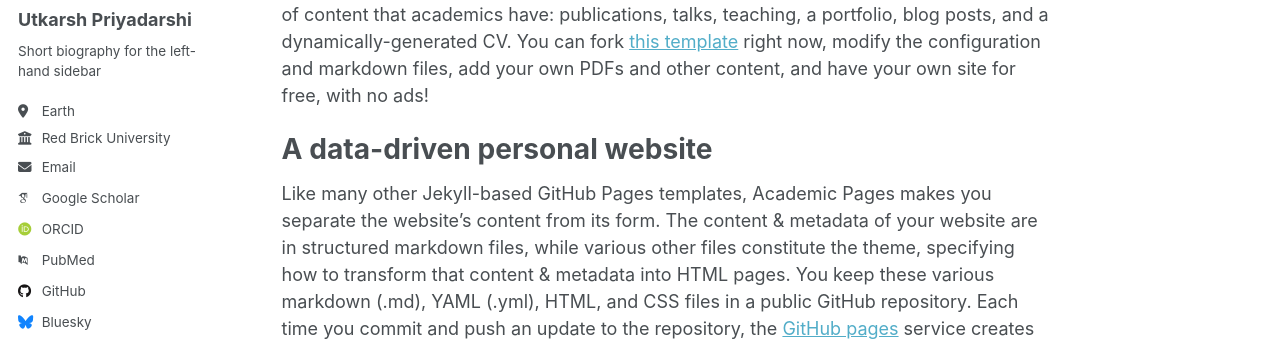
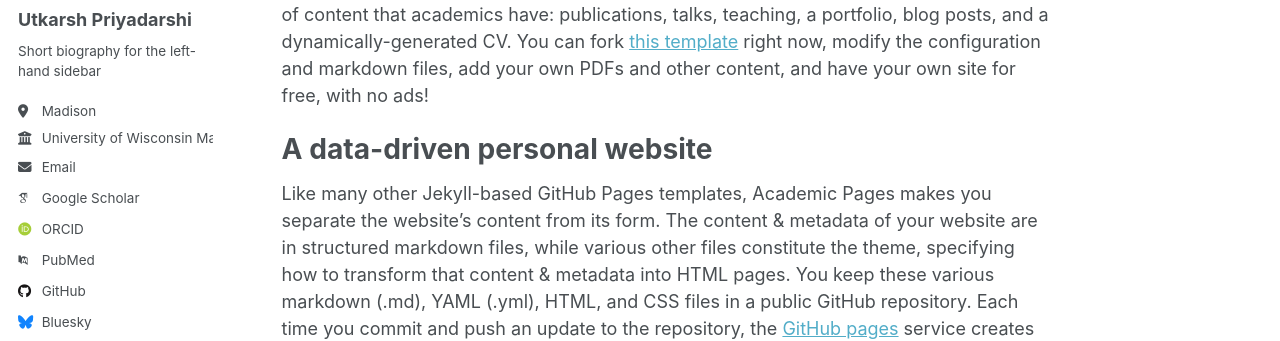
Before and after one commit to priyadarshiutkarsh/priyadarshiutkarsh.github.io, a Jekyll site: the page built from _pages/about.md, in a window 1280 px wide. Shown: the part 275-616 px from the top of the page. Built offline with Jekyll 4.4.1, drawn with Linux system fonts in a browser that asks for light colours; some web fonts are replaced.

Commit message:
Update _config.yml

```diff
--- a/_config.yml
+++ b/_config.yml
@@ -26,8 +26,8 @@ author:
   name             : "Utkarsh Priyadarshi"
   pronouns         : # example: "she/her"
   bio              : "Short biography for the left-hand sidebar"
-  location         : "Earth"
-  employer         : "Red Brick University"
+  location         : "Madison"
+  employer         : "University of Wisconsin Madison"
   uri              : # URL
   email            : "none@example.org"
 
```
